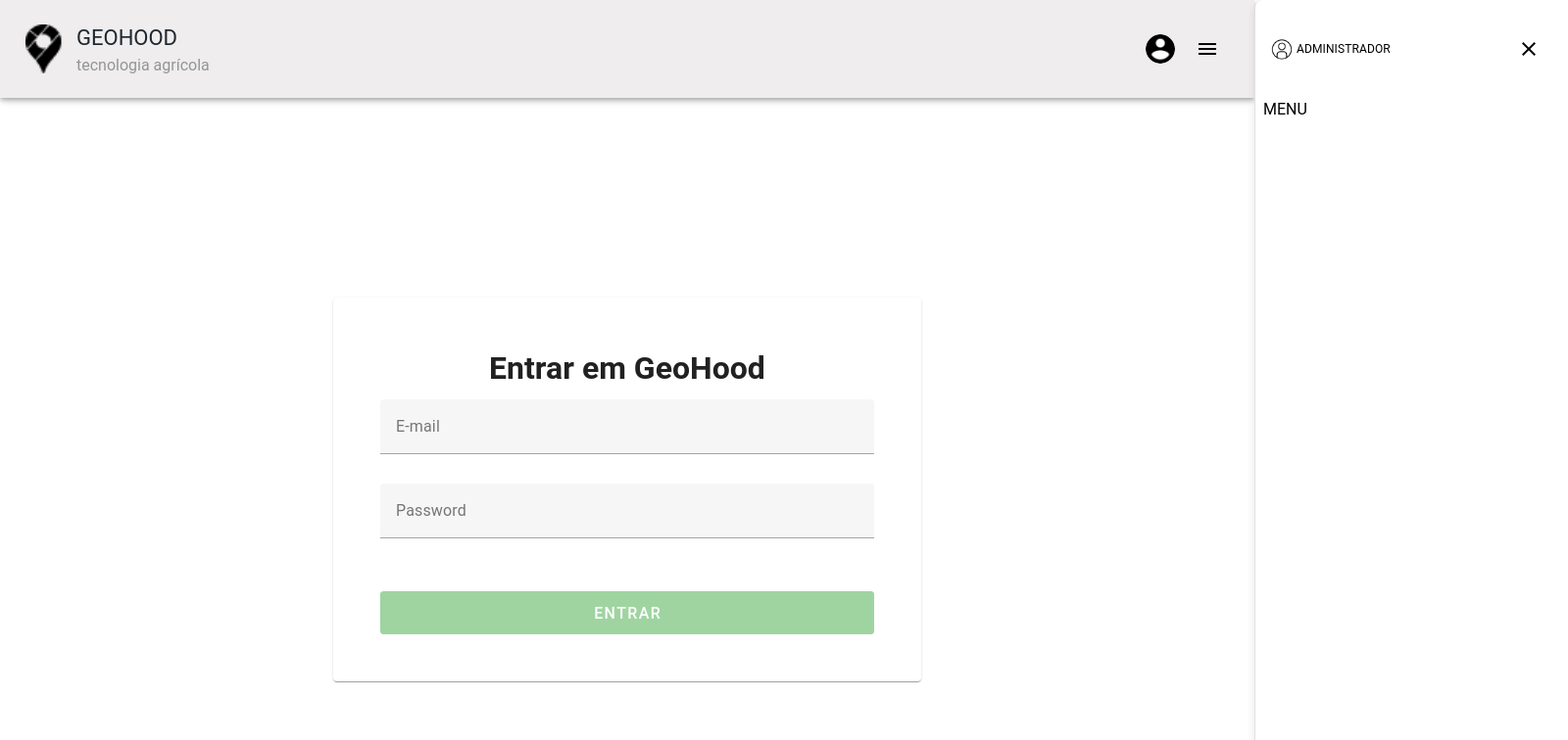
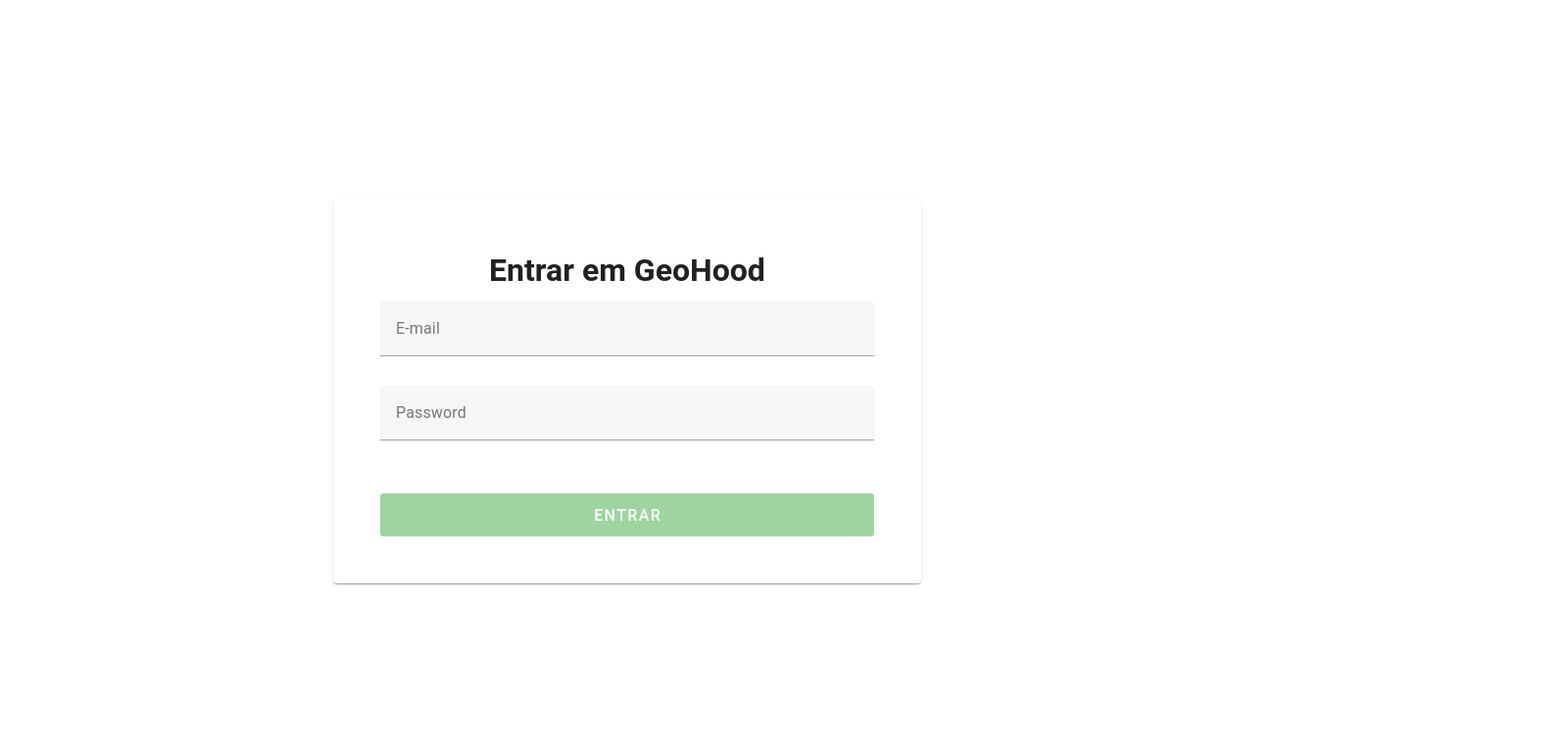
Before and after one commit to FatecCoderHood/4_Front, a Vue app: page /inicial in a window 1280 px wide. Shown: the top 756 px of the page at 98% size, 1600 px wide, since content can reach past the window. Built offline with nearby package versions, Linux system fonts and the light colour scheme.

Commit message:
chore <VIS-23>: Do not show header on Login

```diff
--- a/src/App.vue
+++ b/src/App.vue
@@ -1,6 +1,6 @@
 <template>
   <v-app>
-    <AppHeader />
+    <AppHeader v-if="isAuthenticated"/>
     <v-main>
       <router-view />
     </v-main>
@@ -11,6 +11,11 @@
 export default {
   created() {
     document.title = "Bem-vindo ao GeoHood"
+  },
+  data() {
+    return {
+      isAuthenticated: !!localStorage.getItem('user')
+    }
   }
 }
 </script>
```
